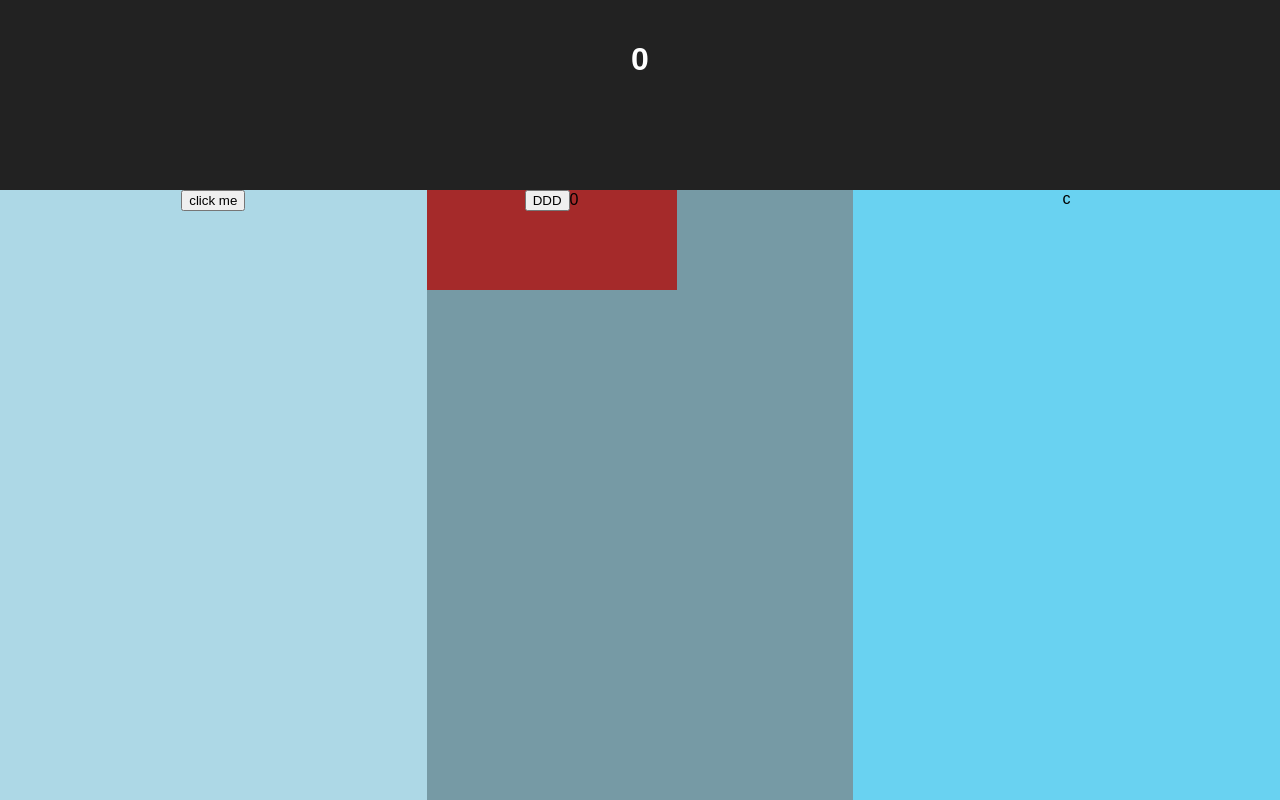
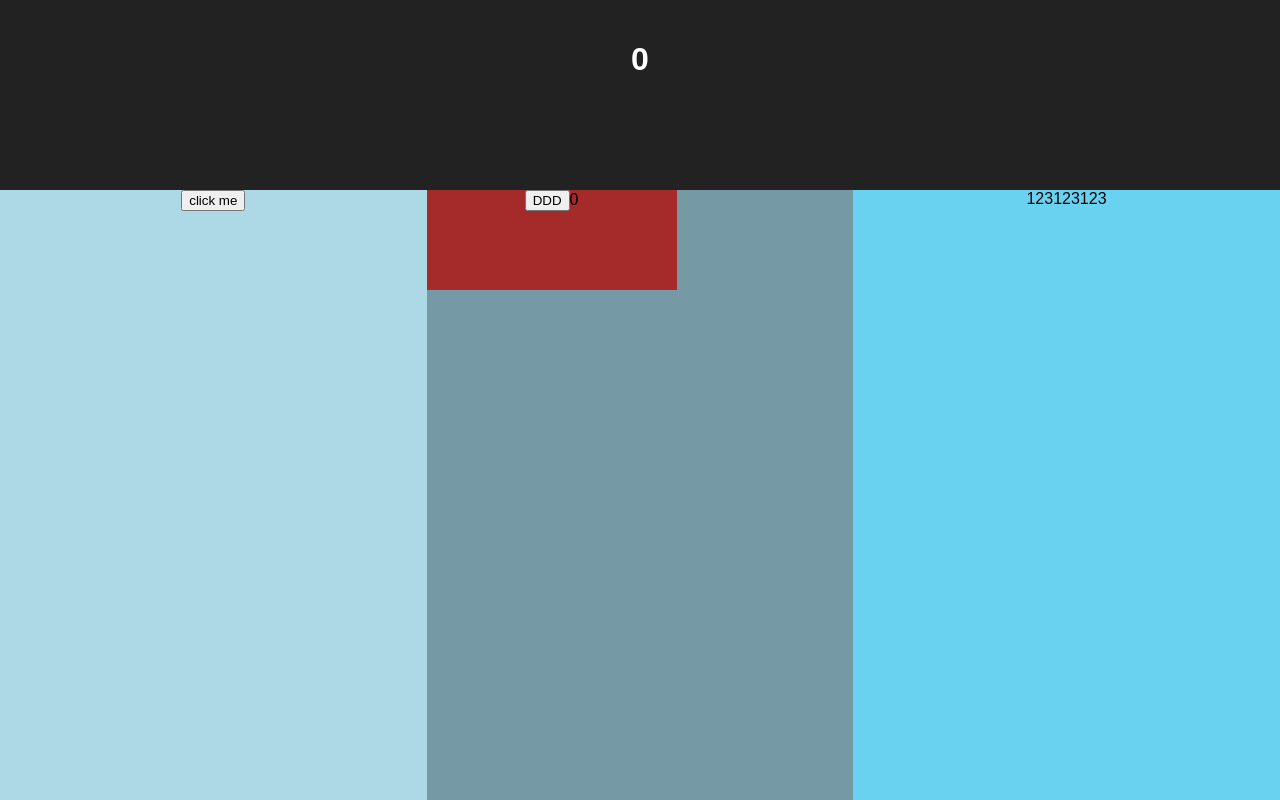
Before and after one commit to TomaszMoroz/skygate, a React (Create React App) app: page / in a window 1280 px wide. Shown: the top 800 px of the page. Built offline with nearby package versions, Linux system fonts and the light colour scheme.

Commit message:
passing data with props

```diff
--- /dev/null
+++ b/src/components/makersCounter.js
@@ -0,0 +1,20 @@
+import React, { Component } from 'react';
+
+
+
+export class makersCounter extends Component {
+
+
+
+
+
+    render() {
+
+        return (
+            <div>
+                <h3>{this.props.name} 12</h3>
+                </div>
+
+        );
+    }
+}
--- a/src/containers/App.js
+++ b/src/containers/App.js
@@ -2,6 +2,7 @@ import React, { Component } from 'react';
 import { connect } from 'react-redux';
 import  Header  from '../components/Header';
 import Grandma from './Grandma';
+import { makersCounter } from '../components/makersCounter'
 
 
 import {Button} from 'react-bootstrap';
@@ -24,7 +25,7 @@ class App extends Component {
 
         <div className="column left"> <Button onClick={this.props.addPoints}>click me</Button></div>
         <div className="column center">   <Grandma /> </div>
-        <div className="column right">  c  </div>
+        <div className="column right">  123123123 </div>
 
       </div>
     );
@@ -33,7 +34,8 @@ class App extends Component {
 
 const mapStateToProps = (state) => {
   return {
-    points: state.result
+    points: state.result,
+    grandmas: state.makers.grandmas
   };
 
 };
```
